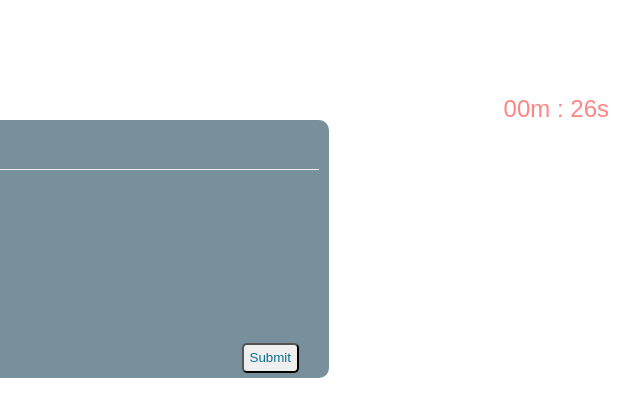
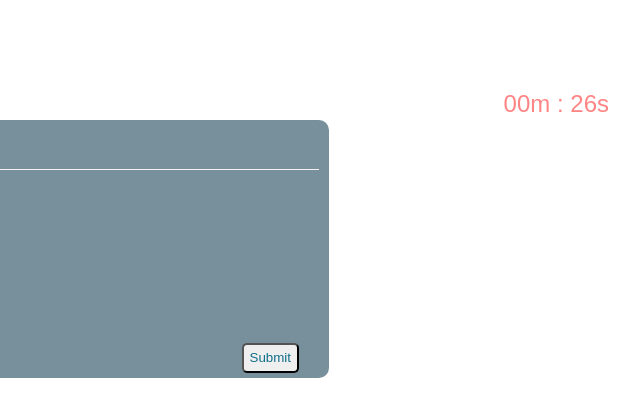
Before and after one commit to Chigozie391/Chigozie391.github.io, a website: page resource/app.html in a window 1280 px wide. Shown: the full height of the page, 621-1261 px from the left. Drawn offline with Linux system fonts and the light colour scheme.

Commit message:
Beta v2.110

```diff
--- a/resource/app.html
+++ b/resource/app.html
@@ -9,6 +9,7 @@
 </head>
 
 <body>
+    <div id="wrapper">
         <div id='username'>
         </div>
         <div id="timer">
@@ -25,6 +26,7 @@
         </div>
         -->
         </div>
+    </div>
 </body>
 <script src="jquery-1.9.1.js"></script>
 <script src="main.js"></script>
--- a/resource/style.css
+++ b/resource/style.css
@@ -4,6 +4,7 @@ body {
     padding: 0;
     position: relative;
 }
+
 
 div.container {
     position: relative;
@@ -37,8 +38,9 @@ div#questions {
 #timer {
     float: right;
     position: relative;
-    top: 75px;
+    top: 70px;
     left: -50px;
+    width: 400px
 }
 
 
@@ -51,12 +53,15 @@ div#questions {
     font-weight: normal;
 }
 
+
 #username h2 {
     color: #969696;
 }
 
-#time {
+h2#time {
     color: #FF8484;
+    float: right;
+    margin: 0;
 }
 
 #next,
```
Lines whose indentation alone changed are shown as unchanged.
